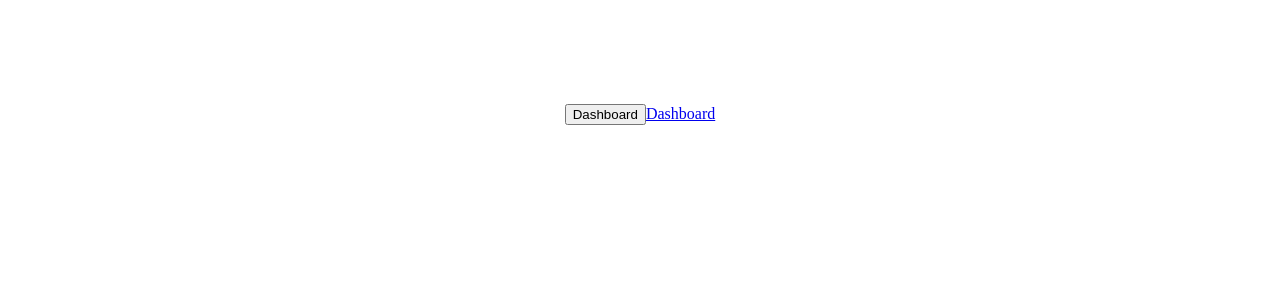
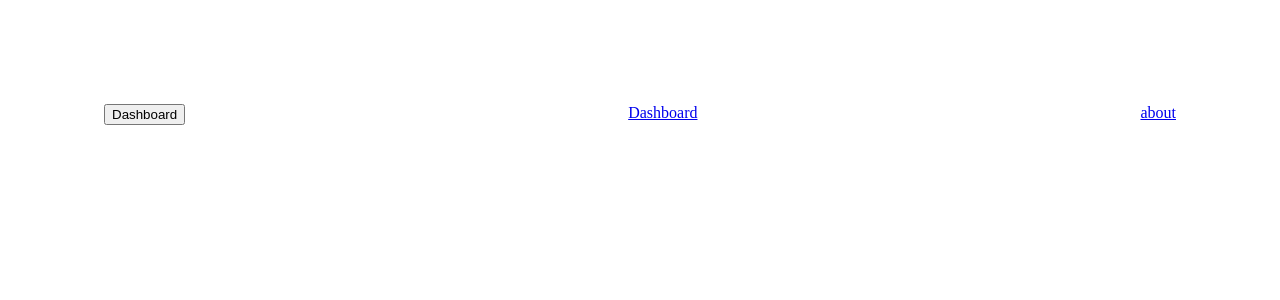
Before and after one commit to yuunull/nextjs-solo-reading-group, a Next.js app: page / in a window 1280 px wide. Shown: the top 300 px of the page. Built offline with nearby package versions, Linux system fonts and the light colour scheme.

Commit message:
feat:Route Groups

```diff
--- a/next.config.mjs
+++ b/next.config.mjs
@@ -2,13 +2,6 @@
 const nextConfig = {
   async redirects() {
     return [
-      // Basic redirect
-      {
-        source: "/about",
-        destination: "/",
-        permanent: true,
-      },
-      // Wildcard path matching
       {
         source: "/blog/:slug",
         destination: "/news/:slug",
--- a/src/app/page.module.css
+++ b/src/app/page.module.css
@@ -2,7 +2,6 @@
   display: flex;
   flex-direction: column;
   justify-content: space-between;
-  align-items: center;
   padding: 6rem;
   min-height: 100vh;
 }
--- a/src/app/page.tsx
+++ b/src/app/page.tsx
@@ -9,11 +9,12 @@ export default function Home() {
 
   return (
     <main className={styles.main}>
-      <div>
+      <div style={{ display: "flex", justifyContent: "space-between" }}>
         <button type="button" onClick={() => router.push("/dashboard")}>
           Dashboard
         </button>
         <Link href="/dashboard">Dashboard</Link>
+        <Link href="/about">about</Link>
       </div>
     </main>
   );
```
Also changed, not shown: src/app/(marketing)/about/page.tsx (added, +7 -0 lines).
